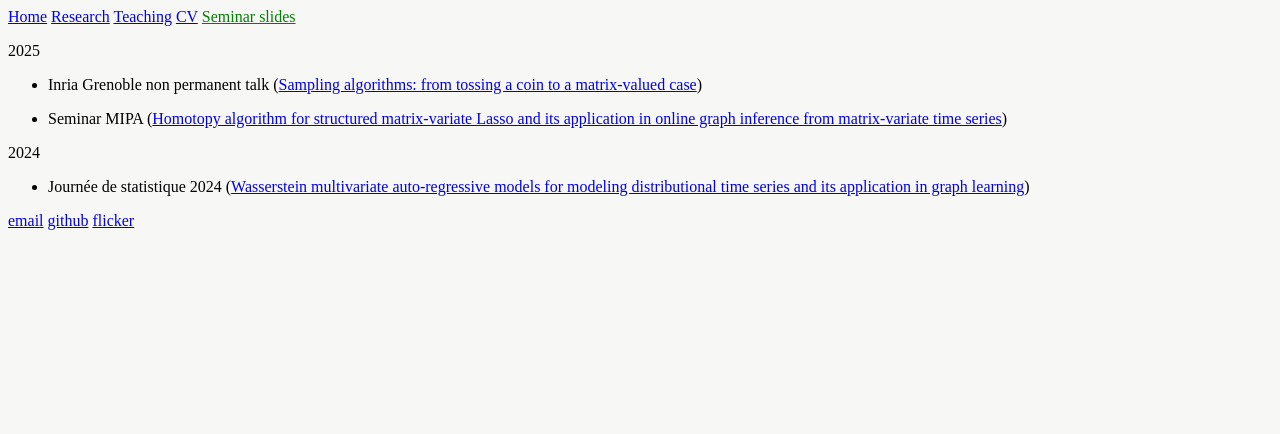
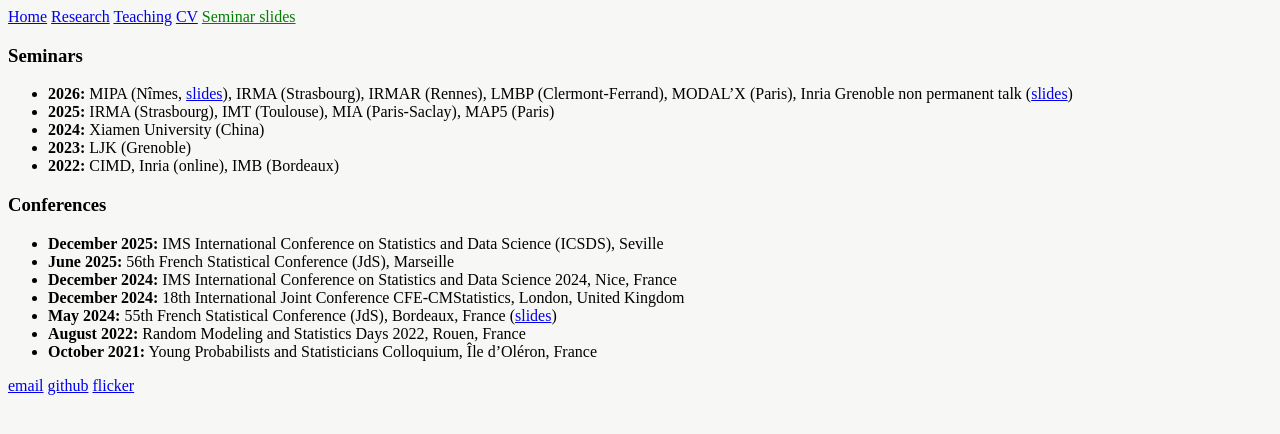
Before and after one commit to yiyej/yiyej.github.io, a Jekyll site: the page built from arxiv_slides.md, in a window 1280 px wide. Shown: the top 434 px of the page. Built offline with Jekyll 4.4.1, drawn with Linux system fonts in a browser that asks for light colours.

Commit message:
Update arxiv_slides.md

```diff
--- a/arxiv_slides.md
+++ b/arxiv_slides.md
@@ -1,14 +1,22 @@
 ---
 layout: default
-title: Arxiv slides
+title: Presentations
 ---
 
-2025
+### Seminars
 
-- Inria Grenoble non permanent talk (<a href="/assets/slides/inrianonperm.pdf">Sampling algorithms:
-from tossing a coin to a matrix-valued case</a>)
+- **2026:** MIPA (Nîmes, <a href="/assets/slides/homotopy.pdf">slides</a>), IRMA (Strasbourg), IRMAR (Rennes), LMBP (Clermont-Ferrand), MODAL'X (Paris), Inria Grenoble non permanent talk (<a href="/assets/slides/inrianonperm.pdf">slides</a>)
+- **2025:** IRMA (Strasbourg), IMT (Toulouse), MIA (Paris-Saclay), MAP5 (Paris)
+- **2024:** Xiamen University (China)
+- **2023:** LJK (Grenoble)
+- **2022:** CIMD, Inria (online), IMB (Bordeaux)
 
-- Seminar MIPA (<a href="/assets/slides/homotopy.pdf">Homotopy algorithm for structured matrix-variate Lasso and its application in online graph inference from matrix-variate time series</a>)
+### Conferences
 
-2024
-- Journée de statistique 2024 (<a href="/assets/slides/JDS2024.pdf">Wasserstein multivariate auto-regressive models for modeling distributional time series and its application in graph learning</a>)
+- **December 2025:** IMS International Conference on Statistics and Data Science (ICSDS), Seville
+- **June 2025:** 56th French Statistical Conference (JdS), Marseille
+- **December 2024:** IMS International Conference on Statistics and Data Science 2024, Nice, France
+- **December 2024:** 18th International Joint Conference CFE-CMStatistics, London, United Kingdom
+- **May 2024:** 55th French Statistical Conference (JdS), Bordeaux, France (<a href="/assets/slides/JDS2024.pdf">slides</a>)
+- **August 2022:** Random Modeling and Statistics Days 2022, Rouen, France
+- **October 2021:** Young Probabilists and Statisticians Colloquium, Île d’Oléron, France
```
